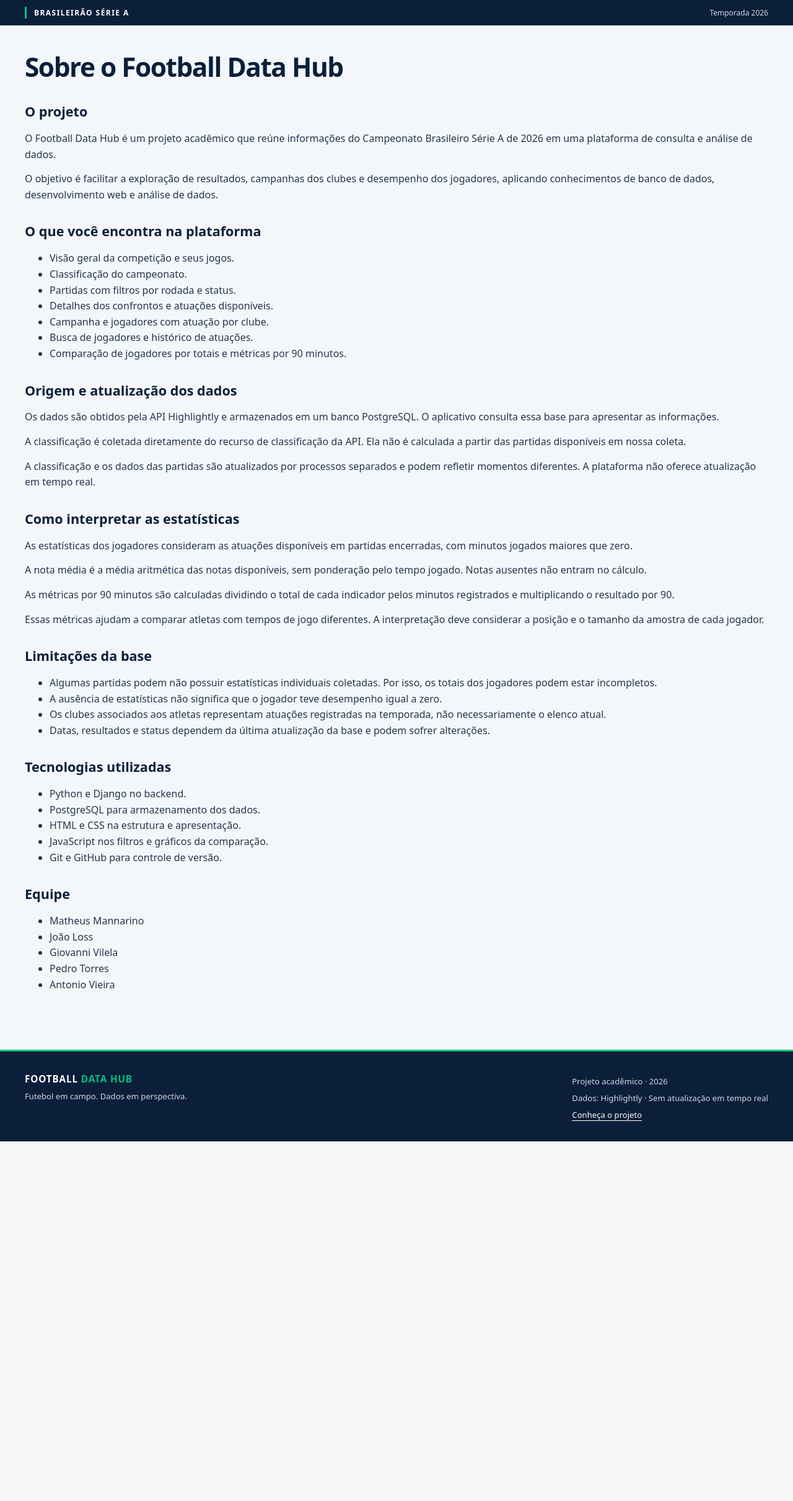
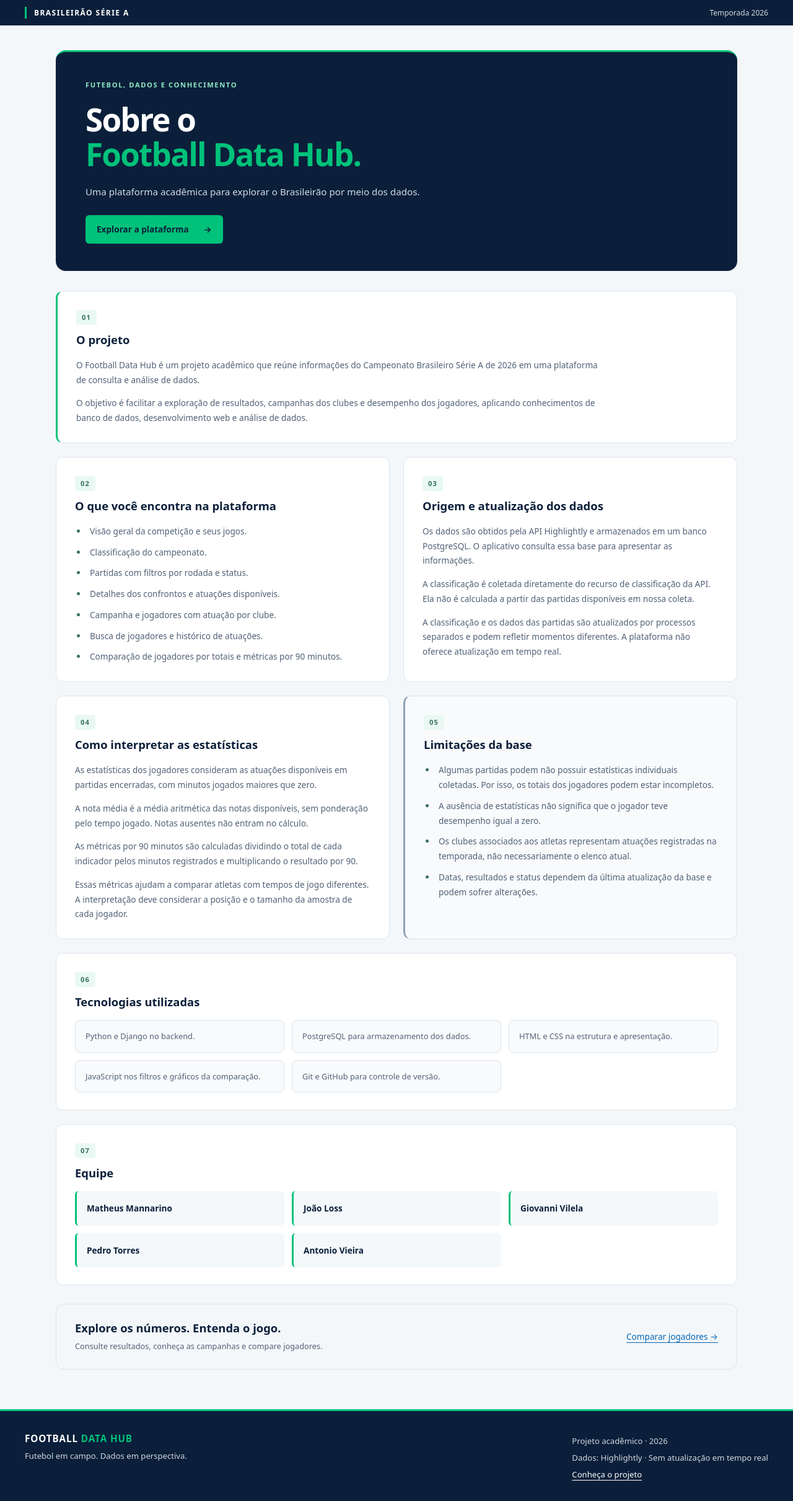
Before and after one commit to Matheus-Mannarino/Football-Data-Hub, a Django app: page /sobre/ in a window 1280 px wide. Shown: the part 101-2522 px from the top of the page at 62% size. Before the commit the page ends 1942 px from the top, so only its background shows below. Run offline with Django 5.2, Linux system fonts and the light colour scheme.

Commit message:
Sobre_Front_End

```diff
--- /dev/null
+++ b/backend/core/static/core/css/sobre.css
@@ -0,0 +1,7 @@
+.about-page { max-width: 1100px; margin-inline: auto; }.about-hero { background: var(--navy); color: white; border-radius: 16px; border-top: 3px solid var(--green); padding: 44px 48px; margin-bottom: 32px; }.about-eyebrow { margin: 0 0 18px; font-size: .7rem; font-weight: 750; color: #8ee8c4; letter-spacing: .14em; }.about-hero h1 { color: white; font-size: clamp(2rem,4vw,3.3rem); margin-bottom: 20px; line-height: 1.1; }.about-hero h1 span { color: var(--green); }.about-hero > p:last-of-type { color: #d0dce8; max-width: 550px; font-size: .95rem; margin-bottom: 26px; }.about-hero > a { display: inline-flex; align-items: center; gap: 24px; background: var(--green); color: var(--navy); border-radius: 6px; padding: 12px 18px; font-size: .85rem; font-weight: 700; text-decoration: none; }.about-hero > a:hover { box-shadow: 0 0 0 2px #ffffff80; }
+.about-grid { display: grid; grid-template-columns: repeat(2,minmax(0,1fr)); gap: 22px; }.about-page .about-panel { position: relative; margin: 0; padding: 28px 30px; background: white; border: 1px solid var(--border); border-radius: 12px; min-width: 0; }.about-wide { grid-column: 1 / -1; }.about-section-number { display: inline-block; color: #397163; font-weight: 750; font-size: .7rem; letter-spacing: .1em; margin: 0 0 12px; padding: 3px 9px; background: #e9f8f2; border-radius: 4px; }.about-panel h2 { font-size: 1.15rem; margin: 0 0 18px; }.about-panel > p:not(.about-section-number), .about-panel li { color: var(--muted); font-size: .85rem; line-height: 1.75; }.about-panel > p:last-child { margin-bottom: 0; }.about-panel ul { padding-left: 20px; margin: 0; }.about-panel li { padding-left: 4px; margin-bottom: 10px; }.about-panel li:last-child { margin-bottom: 0; }.about-panel li::marker { color: #397163; }.about-page .about-projeto { border-left: 3px solid var(--green); }.about-projeto > p:not(.about-section-number) { max-width: 850px; }.about-page .about-limitacoes { background: #f8fafc; border-left: 3px solid #8da0b4; }
+.about-tecnologias ul { display: grid; grid-template-columns: repeat(3,minmax(0,1fr)); gap: 12px; list-style: none; padding: 0; }.about-tecnologias li { padding: 14px 16px; margin: 0; border: 1px solid var(--border); border-radius: 8px; background: #f8fafc; font-size: .8rem; }
+.about-equipe ul { display: grid; grid-template-columns: repeat(3,minmax(0,1fr)); gap: 12px; list-style: none; padding: 0; }.about-equipe li { padding: 16px; margin: 0; background: #f4f8fb; border-left: 3px solid var(--green); border-radius: 6px; color: var(--navy); font-weight: 600; }
+.about-closing { display: flex; justify-content: space-between; align-items: center; gap: 24px; margin-top: 30px; padding: 26px 30px; border: 1px solid var(--border); border-radius: 12px; }.about-closing h2 { margin: 0 0 8px; font-size: 1.15rem; }.about-closing p { margin: 0; color: var(--muted); font-size: .8rem; }.about-closing > a { white-space: nowrap; font-size: .85rem; }
+@media(max-width:760px) { .about-grid { grid-template-columns: 1fr; gap: 18px; }.about-wide { grid-column: auto; }.about-hero { padding: 32px 26px; }.about-page .about-panel { padding: 24px; }.about-tecnologias ul, .about-equipe ul { grid-template-columns: repeat(2,minmax(0,1fr)); }.about-closing { flex-direction: column; align-items: flex-start; gap: 18px; padding: 24px; } }
+@media(max-width:420px) { .about-tecnologias ul, .about-equipe ul { grid-template-columns: 1fr; }.about-eyebrow { font-size: .6rem; }.about-hero h1 { font-size: 2rem; } }
--- a/backend/core/templates/core/sobre.html
+++ b/backend/core/templates/core/sobre.html
@@ -1,12 +1,13 @@
 {% extends "core/base.html" %}
-
+{% load static %}
 {% block title %}Sobre | Football Data Hub{% endblock %}
-
+{% block extra_css %}<link rel="stylesheet" href="{% static 'core/css/sobre.css' %}">{% endblock %}
 {% block content %}
-<h1>Sobre o Football Data Hub</h1>
-
-        <section>
-            <h2>O projeto</h2>
+<div class="about-page">
+    <header class="about-hero"><p class="about-eyebrow">FUTEBOL, DADOS E CONHECIMENTO</p><h1>Sobre o<br><span>Football Data Hub.</span></h1><p>Uma plataforma acadêmica para explorar o Brasileirão por meio dos dados.</p><a href="{% url 'core:home' %}">Explorar a plataforma <span aria-hidden="true">→</span></a></header>
+    <div class="about-grid">
+<section class="about-panel about-projeto about-wide" aria-labelledby="about-projeto"><p class="about-section-number" aria-hidden="true">01</p>
+            <h2 id="about-projeto">O projeto</h2>
 
             <p>
                 O Football Data Hub é um projeto acadêmico que reúne
@@ -21,9 +22,8 @@
                 desenvolvimento web e análise de dados.
             </p>
         </section>
-
-        <section>
-            <h2>O que você encontra na plataforma</h2>
+<section class="about-panel about-plataforma" aria-labelledby="about-plataforma"><p class="about-section-number" aria-hidden="true">02</p>
+            <h2 id="about-plataforma">O que você encontra na plataforma</h2>
 
             <ul>
                 <li>Visão geral da competição e seus jogos.</li>
@@ -38,9 +38,8 @@
                 </li>
             </ul>
         </section>
-
-        <section>
-            <h2>Origem e atualização dos dados</h2>
+<section class="about-panel about-origem" aria-labelledby="about-origem"><p class="about-section-number" aria-hidden="true">03</p>
+            <h2 id="about-origem">Origem e atualização dos dados</h2>
 
             <p>
                 Os dados são obtidos pela API Highlightly e armazenados
@@ -61,9 +60,8 @@
                 em tempo real.
             </p>
         </section>
-
-        <section>
-            <h2>Como interpretar as estatísticas</h2>
+<section class="about-panel about-interpretacao" aria-labelledby="about-interpretacao"><p class="about-section-number" aria-hidden="true">04</p>
+            <h2 id="about-interpretacao">Como interpretar as estatísticas</h2>
 
             <p>
                 As estatísticas dos jogadores consideram as atuações
@@ -89,9 +87,8 @@
                 a posição e o tamanho da amostra de cada jogador.
             </p>
         </section>
-
-        <section>
-            <h2>Limitações da base</h2>
+<section class="about-panel about-limitacoes" aria-labelledby="about-limitacoes"><p class="about-section-number" aria-hidden="true">05</p>
+            <h2 id="about-limitacoes">Limitações da base</h2>
 
             <ul>
                 <li>
@@ -117,9 +114,8 @@
                 </li>
             </ul>
         </section>
-
-        <section>
-            <h2>Tecnologias utilizadas</h2>
+<section class="about-panel about-tecnologias about-wide" aria-labelledby="about-tecnologias"><p class="about-section-number" aria-hidden="true">06</p>
+            <h2 id="about-tecnologias">Tecnologias utilizadas</h2>
 
             <ul>
                 <li>Python e Django no backend.</li>
@@ -129,9 +125,8 @@
                 <li>Git e GitHub para controle de versão.</li>
             </ul>
         </section>
-
-        <section>
-            <h2>Equipe</h2>
+<section class="about-panel about-equipe about-wide" aria-labelledby="about-equipe"><p class="about-section-number" aria-hidden="true">07</p>
+            <h2 id="about-equipe">Equipe</h2>
 
             <ul>
                 <li>Matheus Mannarino</li>
@@ -141,4 +136,7 @@
                 <li>Antonio Vieira</li>
             </ul>
         </section>
+    </div>
+    <aside class="about-closing"><div><h2>Explore os números. Entenda o jogo.</h2><p>Consulte resultados, conheça as campanhas e compare jogadores.</p></div><a href="{% url 'futebol:comparacao' %}">Comparar jogadores →</a></aside>
+</div>
 {% endblock %}
```
